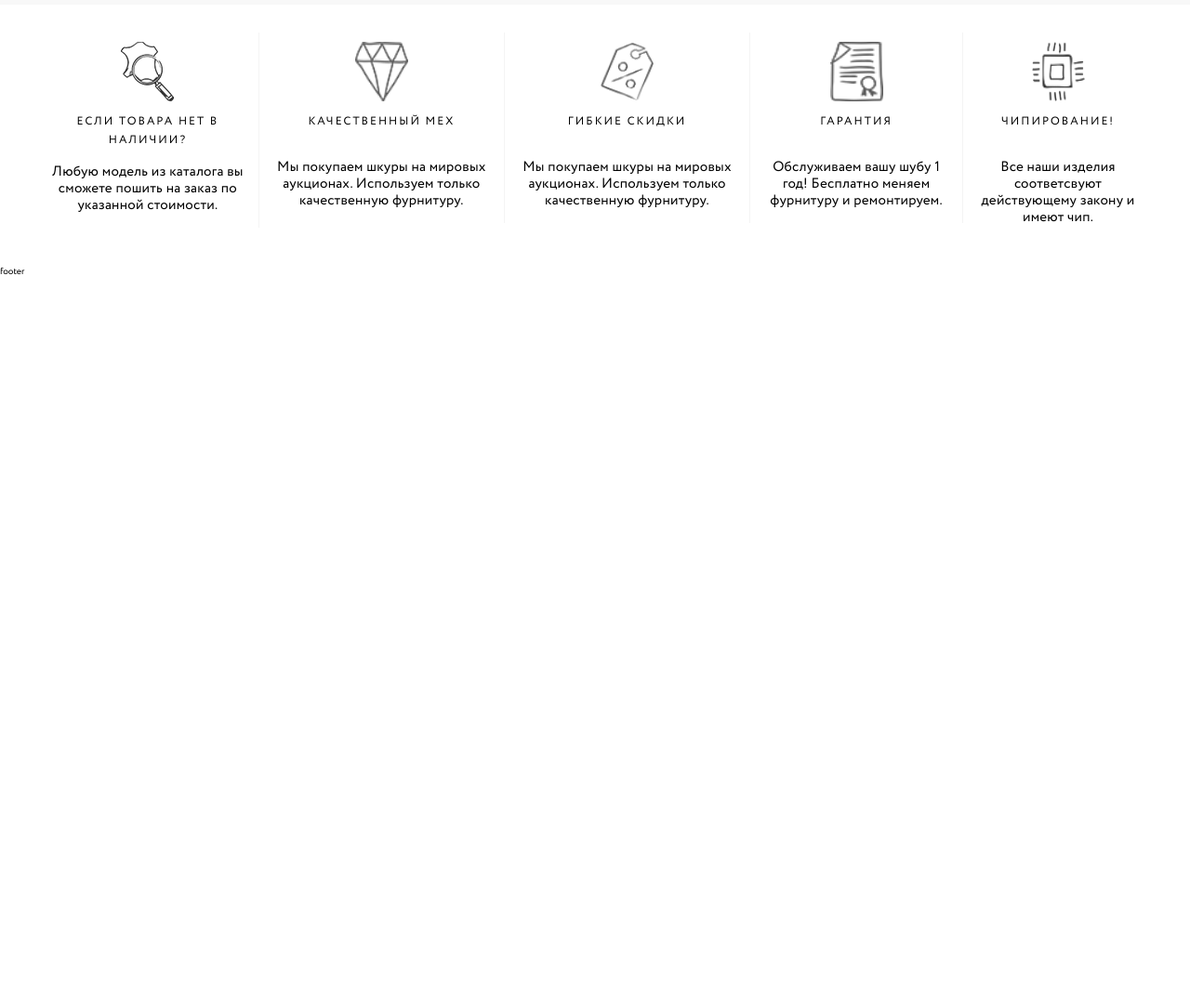
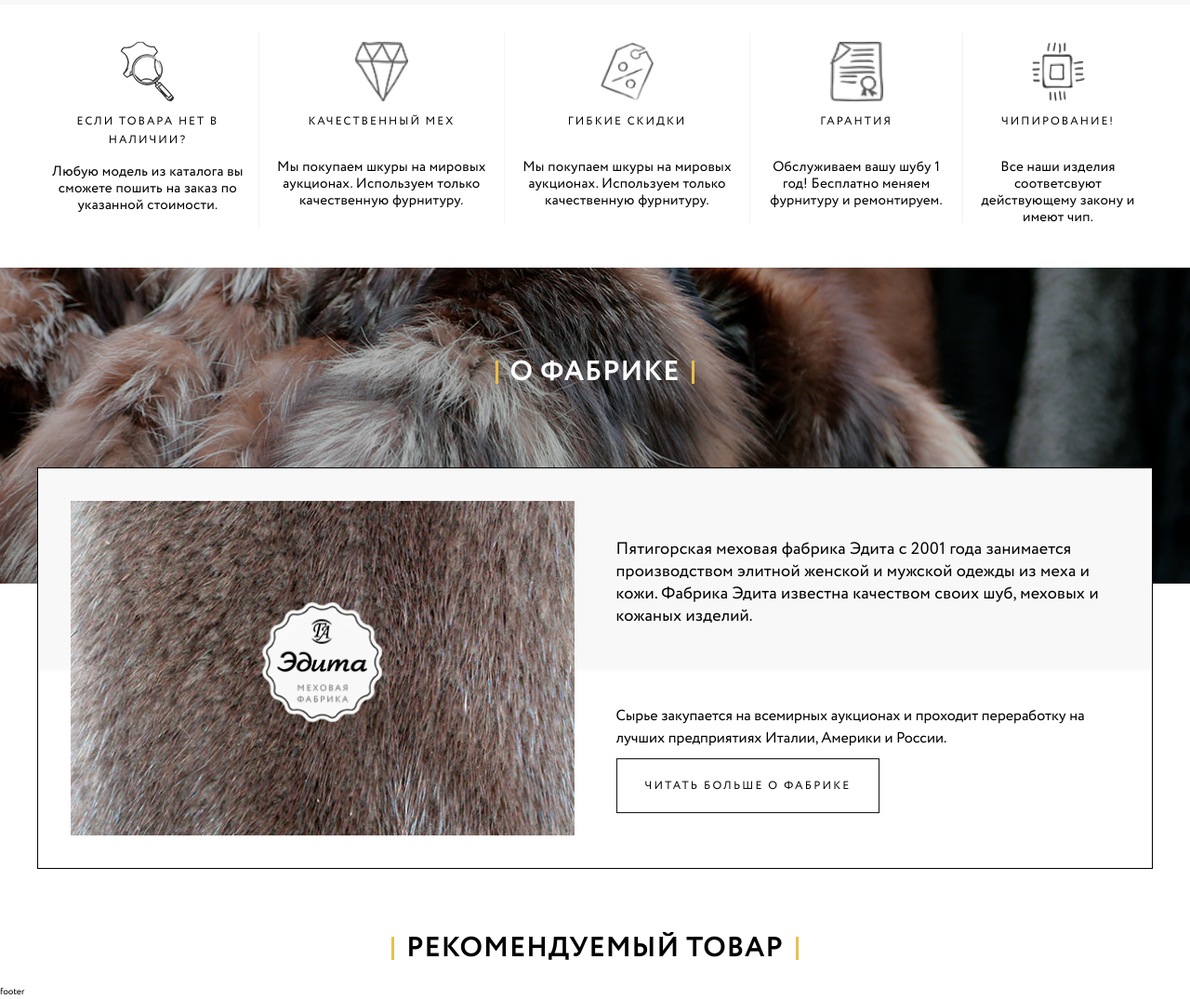
Before and after one commit to kombojiec/Edita-Factory, a plain HTML site: page index.html in a window 1280 px wide. Shown: the part 1151-2226 px from the top of the page at 93% size. Before the commit the page ends 1451 px from the top, so only its background shows below. Drawn offline with nearby package versions, Linux system fonts and the light colour scheme.

Commit message:
feat(factory): create factory section

```diff
--- /dev/null
+++ b/blocks/button/_type/button_type_factory.css
@@ -0,0 +1,7 @@
+.button_type_factory{
+  font-size: 1.2rem;
+  font-weight: 400;
+  line-height: 1.8rem;
+  letter-spacing: 0.18em;
+  padding: 2rem 3rem;
+}
--- a/blocks/button/button.css
+++ b/blocks/button/button.css
@@ -5,6 +5,8 @@
     background-color: #fff;
     color: #000;
     border: none;
+    text-decoration: none;
+    text-align: center;
 }
 
 button:hover{
--- /dev/null
+++ b/blocks/factory/__description/factory__description.css
@@ -0,0 +1,6 @@
+.factory__description{
+  padding: 4rem 1rem 0 0;
+  margin: 0 0 3rem;
+  font-size: 1.6rem;
+  line-height: 2.4rem;
+}
--- /dev/null
+++ b/blocks/factory/__info/factory__info.css
@@ -0,0 +1,7 @@
+.factory__info{
+  padding: 4rem 1rem 0 0;
+  margin: 0;
+  font-size: 1.8rem;
+  line-height: 2.4rem;
+  letter-spacing: 0.01em;
+}
--- /dev/null
+++ b/blocks/factory/__logo/factory__logo.css
@@ -0,0 +1,6 @@
+.factory__logo{
+  grid-row: 1/3;
+  grid-column: 1/2;
+  width: 100%;
+  height: auto;
+}
--- /dev/null
+++ b/blocks/factory/factory.css
@@ -0,0 +1,11 @@
+.factory{
+  position: relative;
+  top: 19rem;
+  display: grid;
+  grid-template-rows: repeat(2, 50%);
+  grid-template-columns: repeat(2, minmax(45%, 50%));
+  column-gap: 4.5rem;
+  border: 1px solid black;
+  padding: 3.5rem;
+  background: linear-gradient(to bottom,#f8f8f8 50%, #fff 51%, #fff 100%);
+}
--- /dev/null
+++ b/blocks/section/__title-wrap/section__title-wrap.css
@@ -0,0 +1,5 @@
+.section__title-wrap{
+  display: flex;
+  align-items: center;
+  justify-content: center;
+}
--- /dev/null
+++ b/blocks/section/__title/_type/section__title_type_factory.css
@@ -0,0 +1,5 @@
+.section__title_type_factory{
+  position: relative;
+  color: #fff;
+  top: 10rem;
+}
--- /dev/null
+++ b/blocks/section/__title/section__title.css
@@ -0,0 +1,33 @@
+.section__title{
+  position: relative;
+  display: inline-block;
+  margin: 0 auto;
+  padding: 0 1.6rem;
+  font-size: 3rem;
+  line-height: 2.5rem;
+  letter-spacing: 0.03em;
+  text-align: center;
+  text-transform: uppercase;
+}
+
+.section__title::before{
+  position: absolute;
+  top: 0;
+  left: 0;
+  content: "";
+  display: block;
+  width: 0.3rem;
+  height: 100%;
+  background-color: #e9c04a;
+}
+
+.section__title::after{
+  position: absolute;
+  top: 0;
+  right: 0;
+  content: "";
+  display: block;
+  width: 0.3rem;
+  height: 100%;
+  background-color: #e9c04a;
+}
--- /dev/null
+++ b/blocks/section/_type/section_type_factory.css
@@ -0,0 +1,7 @@
+.section_type_factory{
+  position: relative;
+  height: 34rem;
+  padding: 0;
+  margin-bottom: 35rem;
+  background:  center / cover no-repeat url("../../../images/factory_bg.png");
+}
--- a/index.css
+++ b/index.css
@@ -45,13 +45,18 @@
 @import url(./blocks/button/_type/button_type_gray.css);
 @import url(./blocks/button/_type/button_type_red.css);
 @import url(./blocks/button/_type/button_type_white.css);
+@import url(./blocks/button/_type/button_type_factory.css);
 
 /* ============= page ================= */
 @import url(./blocks/page/page.css);
 
 /* ============= section ================= */
 @import url(./blocks/section/section.css);
+@import url(./blocks/section/__title-wrap/section__title-wrap.css);
+@import url(./blocks/section/__title/section__title.css);
 @import url(./blocks/section/_type/section_type_gray.css);
+@import url(./blocks/section/_type/section_type_factory.css);
+@import url(./blocks/section/__title/_type/section__title_type_factory.css);
 
 /* ============= main-grid ================= */
 @import url(./blocks/main-grid/main-grid.css);
@@ -77,8 +82,13 @@
 @import url(./blocks/features/__img/features__img.css);
 @import url(./blocks/features/__link/features__link.css);
 @import url(./blocks/features/__description/features__description.css);
-/* @import url(./blocks/features); */
-/* @import url(./blocks/features); */
+
+/* ============= factory ================= */
+@import url(./blocks/factory/factory.css);
+@import url(./blocks/factory/__logo/factory__logo.css);
+@import url(./blocks/factory/__wrap/factory__wrap.css);
+@import url(./blocks/factory/__info/factory__info.css);
+@import url(./blocks/factory/__description/factory__description.css);
 
 /* ============= footer ================= */
 @import url(./blocks/footer/footer.css);
--- a/index.html
+++ b/index.html
@@ -67,10 +67,10 @@
                         </ul>
                     </nav>
                     <div class="header__buttons">
-                        <button class="button button_type_gray" type="button">БЕСПЛАТНАЯ КОНСУЛЬТАЦИЯ
-                            МОДЕЛЬЕРА</button>
-                        <button class="button button_type_red" type="button">ЗАКАЖИТЕ ШУБУ
-                            ПО ВАШИМ МЕРКАМ</button>
+                        <a href="#" class="button button_type_gray" type="button">БЕСПЛАТНАЯ КОНСУЛЬТАЦИЯ
+                            МОДЕЛЬЕРА</a>
+                        <a href="#" class="button button_type_red" type="button">ЗАКАЖИТЕ ШУБУ
+                            ПО ВАШИМ МЕРКАМ</a>
                     </div>
                     <div class="header__contacts">
                         <img src="./images/phone.svg" alt="тел:" class="header__contacts-img">
@@ -91,7 +91,7 @@
                         <div class="add add_type_slider">
                             <h2 class="add__title add__title_type_lg">Шубы на любой размер</h2>
                             <p class="add__subtitle">Индивидуальный пошив по модели клиента</p>
-                            <button class="button button_type_white" type="button">Закажите тут</button>
+                            <a href="#" class="button button_type_white" type="button">Закажите тут</a>
                         </div>
                     </div>
                     <div class="main-grid__item">
@@ -170,6 +170,38 @@
         </section>
         <!-- /.section section_type_features -->
 
+        <section class="section section_type_factory">
+            <div class="container">
+                <div class="section__title-wrap">
+                    <h2 class="section__title section__title_type_factory">О фабрике</h2>
+                </div>
+                <div class="factory">
+                    <img src="./images/mark.png" alt="Логотип" class="factory__logo">
+                    <p class="factory__info">
+                        Пятигорская меховая фабрика Эдита с 2001 года занимается производством
+                        элитной женской и мужской одежды из меха и кожи.
+                        Фабрика Эдита известна качеством своих шуб, меховых и кожаных изделий.
+                    </p>
+                    <div class="factory__wrap">
+                        <p class="factory__description">
+                            Сырье закупается на всемирных аукционах и проходит переработку
+                            на лучших предприятиях Италии, Америки и России.
+                        </p>
+                        <a href="#" class="button button_type_white button_type_factory">ЧИТАТЬ БОЛЬШЕ О ФАБРИКЕ</a>
+                    </div>
+                </div>
+            </div>
+        </section>
+        <!-- /.section section_type_factory -->
+
+        <section class="section section_type_recommend">
+            <div class="container">
+                <div class="section__title-wrap">
+                    <h2 class="section__title">РЕКОМЕНДУЕМЫЙ ТОВАР</h2>
+                </div>
+            </div>
+        </section>
+
 
 
         <!-- <a href="./images/slider_2.png" data-fancybox="gallery">
```
Also changed, not shown: blocks/factory/__wrap/factory__wrap.css (added), images/factory_bg.png (added), images/mark.png (added).
